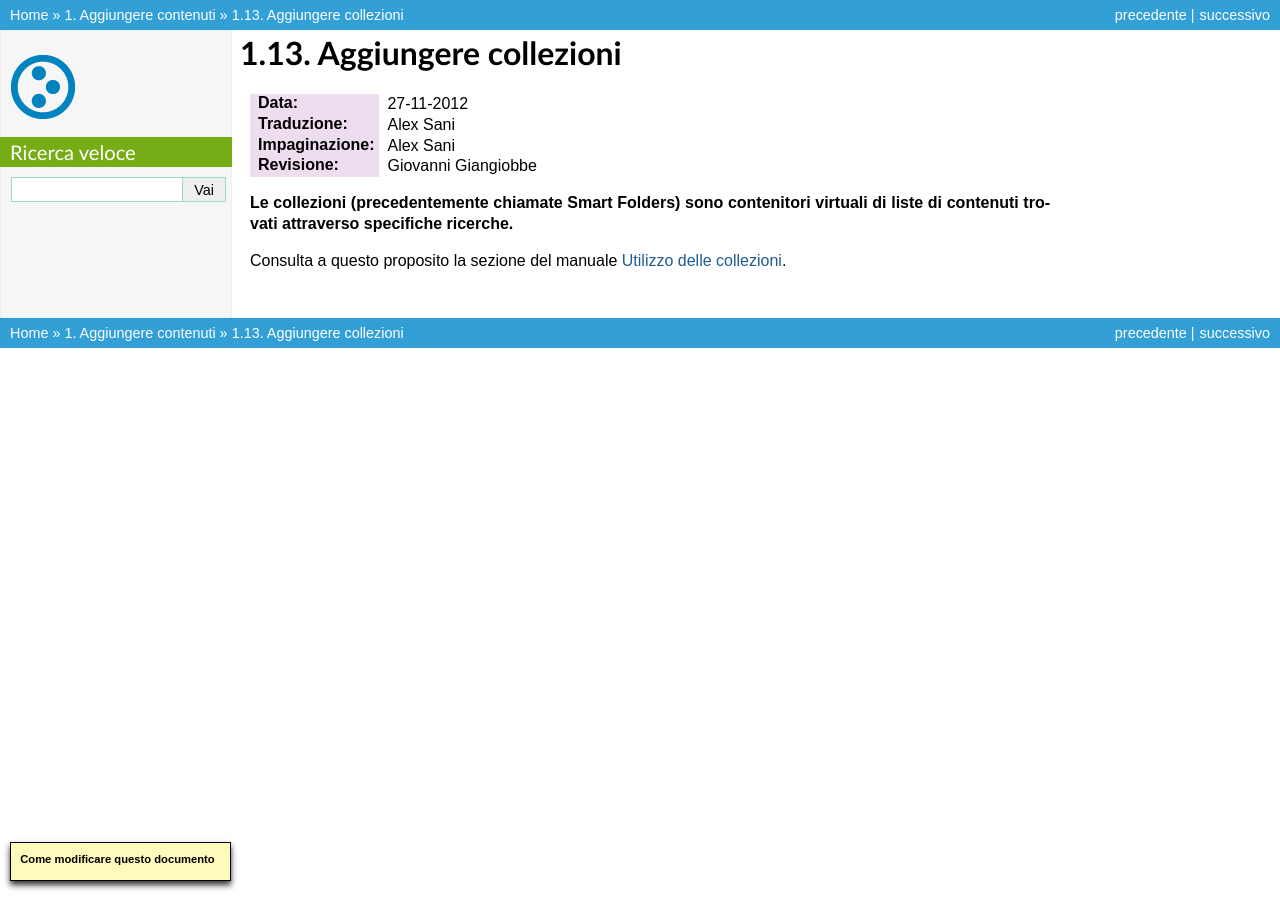
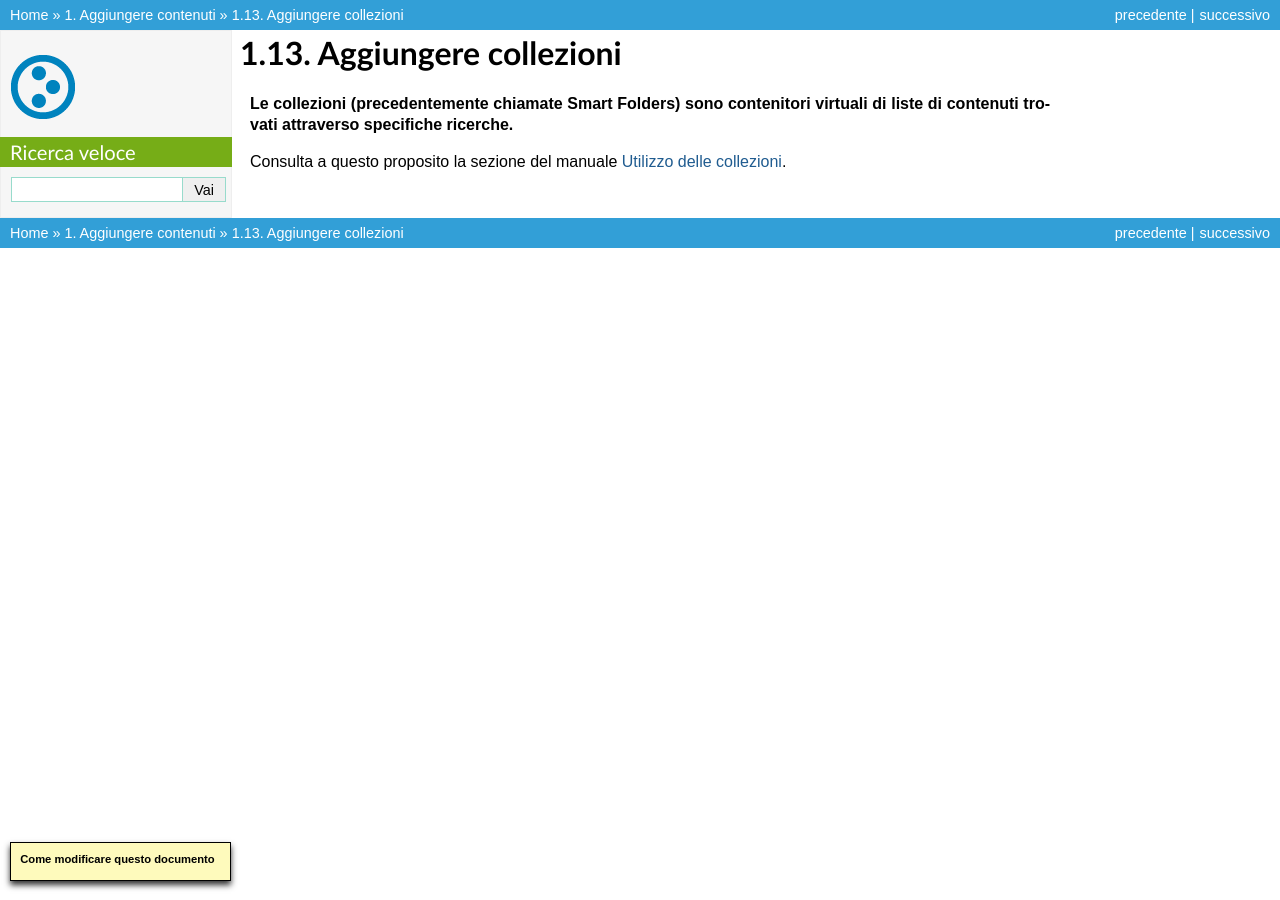
Before and after one commit to plone-it/collective.italiandocumentation, a Sphinx documentation site: the page built from source/adding-content/adding-collections.rst, in a window 1280 px wide. Built offline with Sphinx 7.4.7, drawn with Linux system fonts in a browser that asks for light colours; pages that are not in the unit, such as notebooks, are missing from menus.

Commit message:
Tolta tabella intestazione
Aggiornato link

```diff
--- a/source/adding-content/adding-collections.rst
+++ b/source/adding-content/adding-collections.rst
@@ -1,12 +1,7 @@
 Aggiungere collezioni
 ========================
-
-:Data: 27-11-2012
-:Traduzione: Alex Sani
-:Impaginazione: Alex Sani
-:Revisione: Giovanni Giangiobbe
 
 **Le collezioni (precedentemente chiamate Smart Folders) sono contenitori virtuali di
 liste di contenuti trovati attraverso specifiche ricerche.**
 
-Consulta a questo proposito la sezione del manuale `Utilizzo delle collezioni <http://plone.org/documentation/manual/plone-4-user-manual/using-collections>`_.
+Consulta a questo proposito la sezione del manuale `Utilizzo delle collezioni <../using-collections>`_.
```
